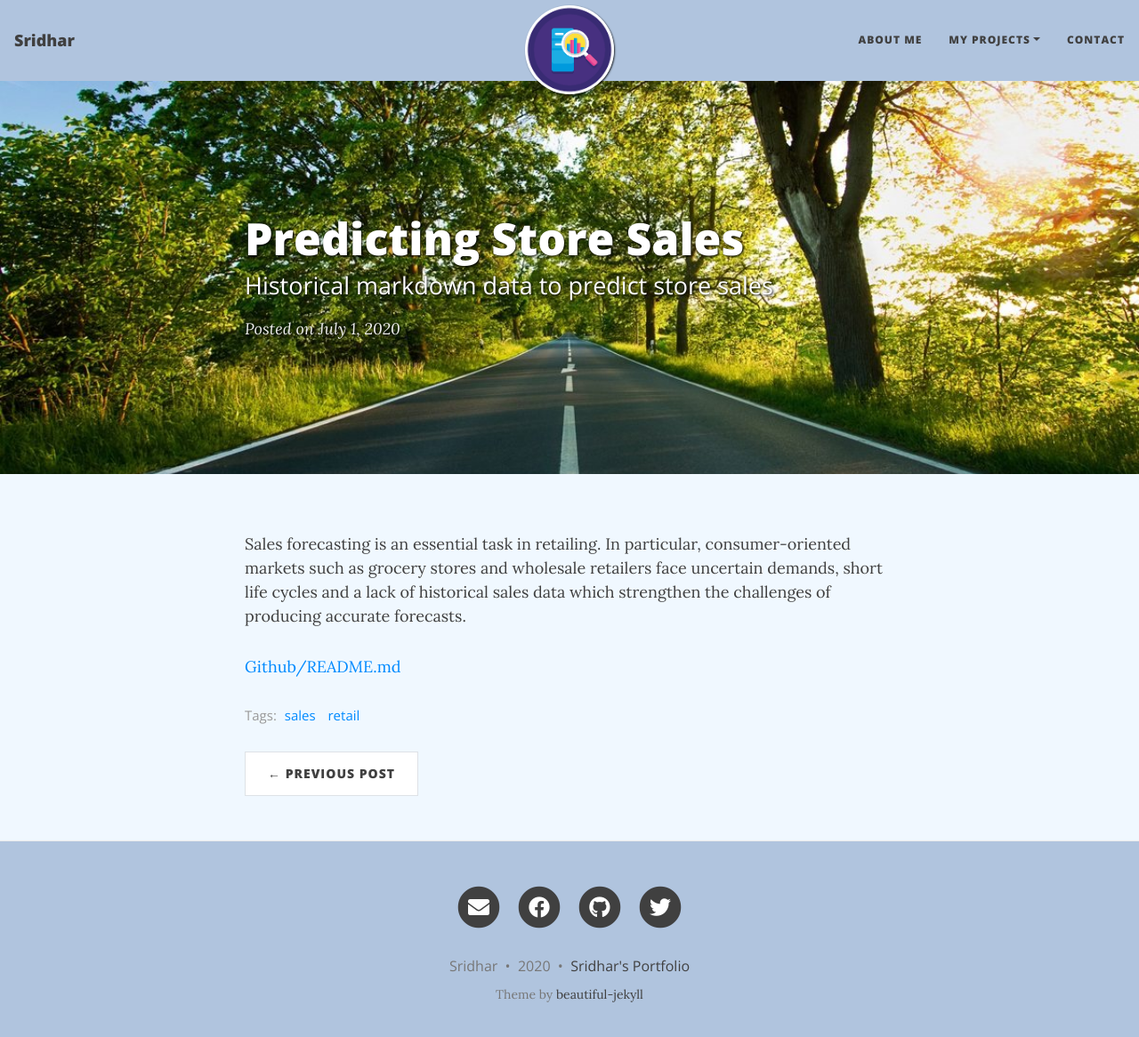
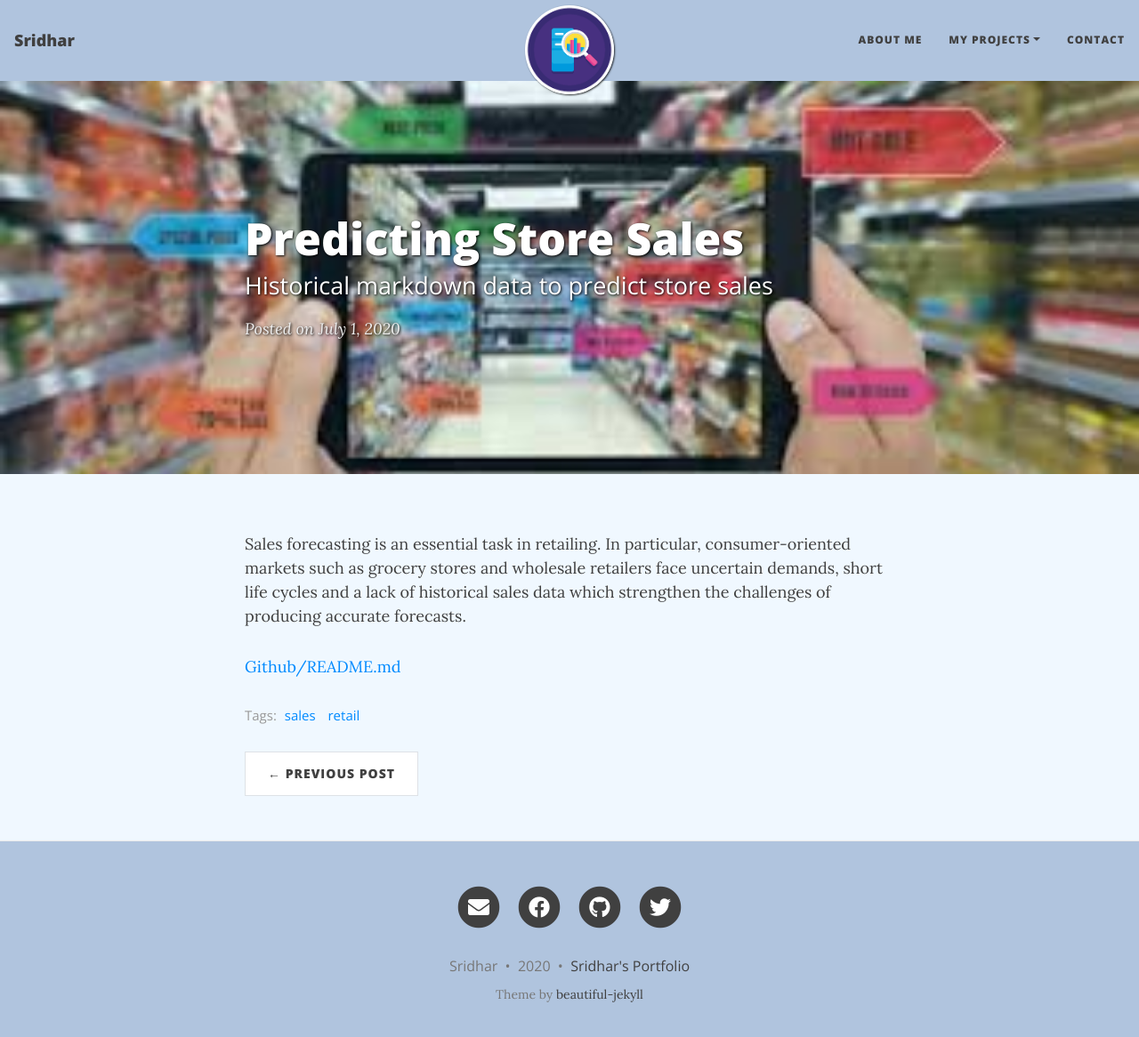
Before and after one commit to sridnala/sridnala.github.io, a Jekyll site: the page built from _posts/2020-07-01-predicting-store-sales.md, in a window 1280 px wide and 1179 px high. Shown: the top 1166 px of the window at 89% size. Built offline with Jekyll 4.4.1, drawn with Linux system fonts in a browser that asks for light colours; nearby versions of some CDN libraries.

Commit message:
Adding new image

```diff
--- a/_posts/2020-07-01-predicting-store-sales.md
+++ b/_posts/2020-07-01-predicting-store-sales.md
@@ -2,7 +2,7 @@
 layout: post
 title: Predicting Store Sales
 subtitle: Historical markdown data to predict store sales
-cover-img: /assets/img/path.jpg
+cover-img: /assets/img/salesforcasting.jpg
 tags: [sales, retail]
 ---
 
```
Also changed, not shown: assets/img/salesforcasting.jpg (added).
